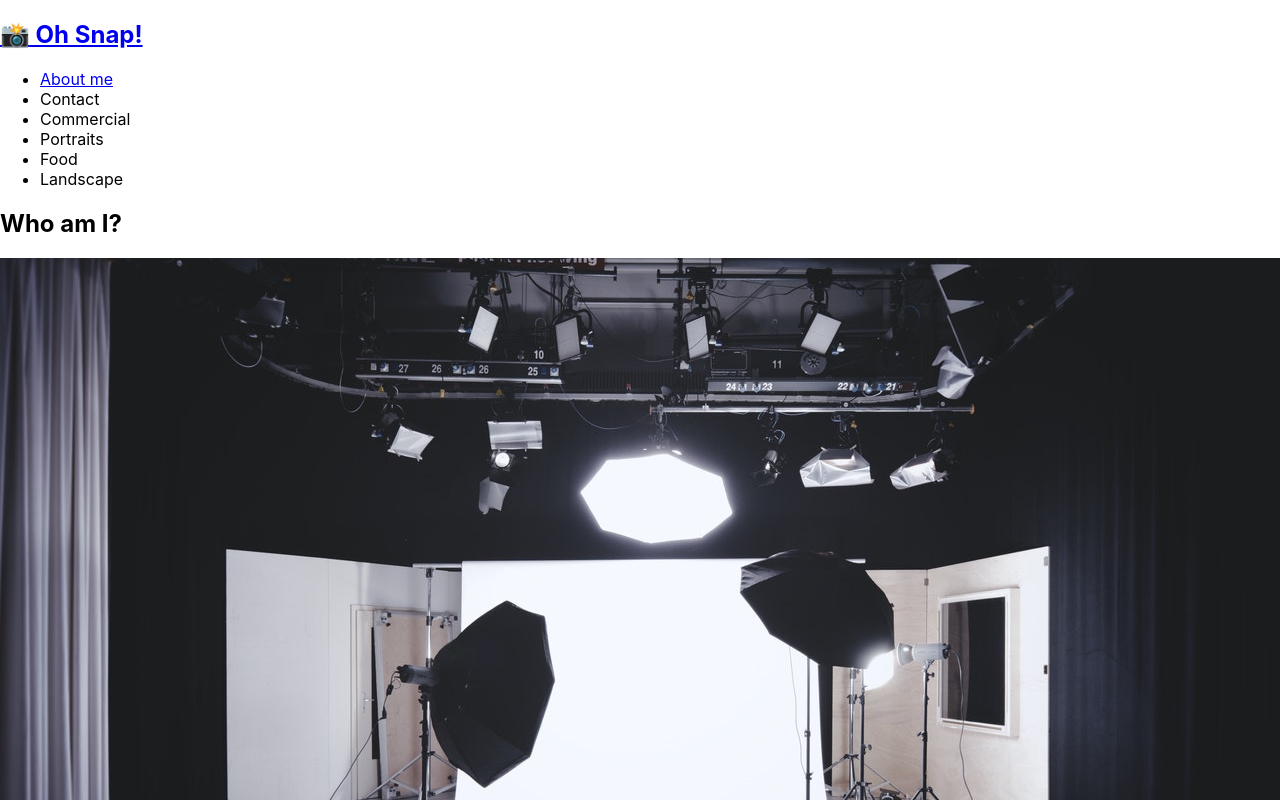
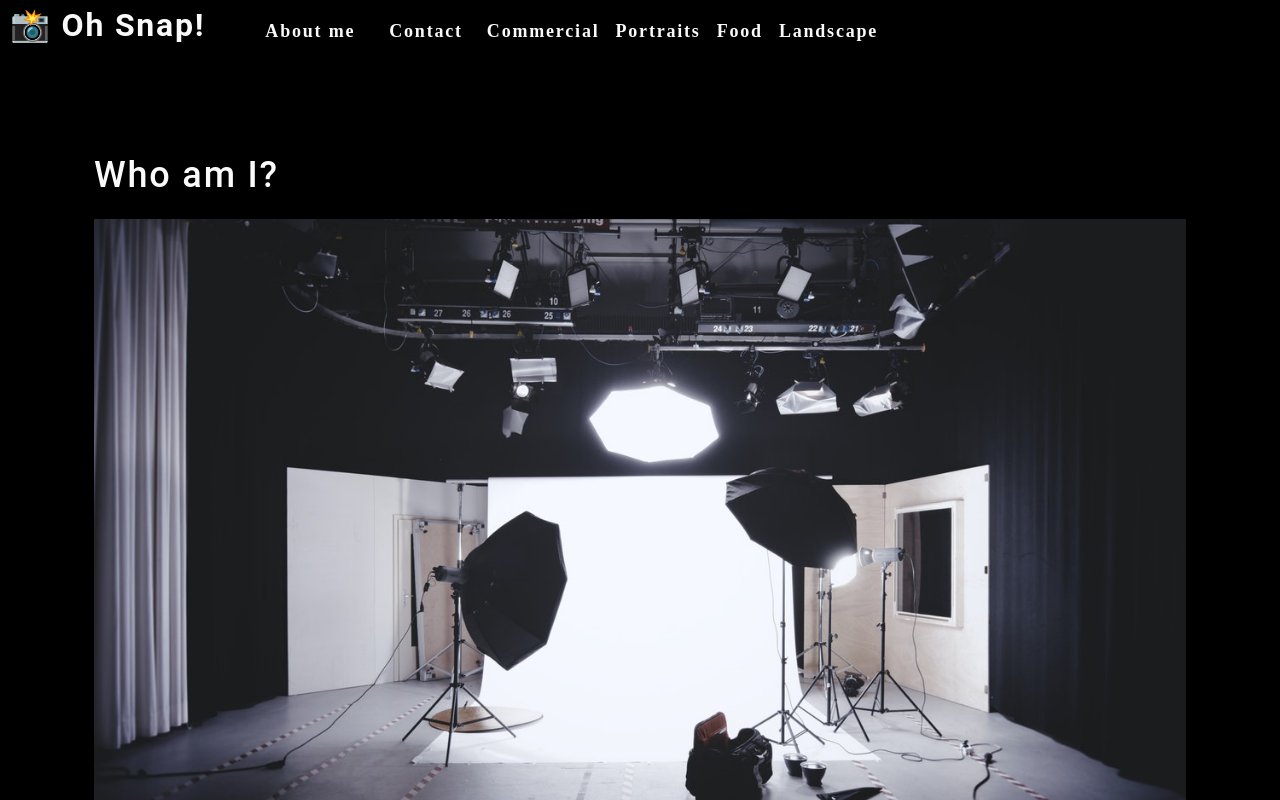
Before and after one commit to fraudwheeldrive/photo-port, a React (Create React App) app: page / in a window 1280 px wide. Shown: the top 800 px of the page. Built offline with nearby package versions, Linux system fonts and the light colour scheme.

Commit message:
fixed about section

```diff
--- a/src/App.js
+++ b/src/App.js
@@ -7,7 +7,7 @@ function App() {
     <div>
       <Nav />
       <main>
-        <About></About>
+        <About />
       </main>
     </div>
   );
--- a/src/index.css
+++ b/src/index.css
@@ -1,13 +1,295 @@
+
+main {
+	margin: 0 auto;
+	max-width: 90%;
+  padding: 50px 30px;
+}
+:root {
+  --primary: #8c54ff;
+  --secondary: #F3A847;
+  --tertiary: #B12704;
+  --light: #fafafa;
+  --dark: #000000;
+  --darker: #111111;
+  --error: rgb(228, 46, 1);
+  --spacing-one: calc(1rem * 0.5);
+  --spacing-two: calc(1rem);
+  --spacing-five: calc(2.5rem);
+
+}
+
+* {
+  box-sizing: border-box;
+}
+
+html,
+body {
+  min-height: 100%;
+}
+
 body {
   margin: 0;
-  font-family: -apple-system, BlinkMacSystemFont, 'Segoe UI', 'Roboto', 'Oxygen',
-    'Ubuntu', 'Cantarell', 'Fira Sans', 'Droid Sans', 'Helvetica Neue',
-    sans-serif;
-  -webkit-font-smoothing: antialiased;
-  -moz-osx-font-smoothing: grayscale;
+  padding: 0;
+  font-weight: 600;
+  line-height: 1.5;
+  font-size: 18px;
+  letter-spacing: .1em;
+  background: var(--dark);
+  color: var(--light);
+  font-family: 'Poiret One', cursive;
+
 }
 
-code {
-  font-family: source-code-pro, Menlo, Monaco, Consolas, 'Courier New',
-    monospace;
+h1,
+h2,
+h3,
+h4,
+h5,
+h6 {
+  font-family: 'Roboto', sans-serif;
+  font-weight: 500;
+  margin: 5px 0;
+  line-height: 1.25;
 }
+
+h1 {
+  font-size: 2.25rem;
+}
+
+h2 {
+  font-size: 2rem;
+}
+
+h3 {
+  font-size: 1.75rem;
+}
+
+h4 {
+  font-size: 1.5rem;
+}
+
+h5 {
+  font-size: 1.25rem;
+}
+
+h6 {
+  font-size: 1rem;
+}
+
+p {
+  font-size: 1.1rem;
+  margin-top: 0;
+}
+
+a {
+  color: var(--tertiary);
+  text-decoration: none;
+  font-weight: bold;
+}
+
+a:hover {
+  text-decoration: underline;
+}
+
+header {
+  background: var(--dark);
+}
+
+header a {
+  color: var(--light);
+}
+
+button {
+  font-size: 1rem;
+  text-decoration: none;
+  padding: 0.25rem 1rem;
+  border-radius: .5rem;
+  border: none;
+  outline: none;
+  cursor: pointer;
+  margin: 0 1px;
+  background-color: var(--secondary);
+}
+
+button:hover {
+  opacity: .8;
+}
+
+button[disabled] {
+  cursor: default;
+  opacity: .8;
+}
+
+img {
+  max-width: 100%;
+}
+
+span[role="img"] {
+  cursor: default;
+}
+
+form {
+  width: 40%;
+}
+
+input {
+  font-size: 1rem;
+  padding: 0.25rem;
+  border: 1px solid var(--dark);
+  outline: none;
+  border-radius: 3px;
+  transition: box-shadow 0.2s;
+}
+
+input:focus {
+  border: 1px solid var(--secondary);
+  box-shadow: 0 0 .25rem rgba(0, 0, 0, .5);
+}
+
+li {
+  list-style: none;
+}
+
+nav a:hover {
+  text-decoration: none;
+}
+
+nav  li {
+  cursor: pointer;
+}
+
+textarea {
+	width: 600px;
+	height: 120px;
+	border: 3px solid #cccccc;
+	padding: 5px;
+}
+
+.container {
+  width: 85%;
+  max-width: 1200px;
+  margin-left: auto;
+  margin-right: auto;
+}
+
+.flex-row {
+  display: flex;
+  flex-wrap: wrap;
+}
+
+.space-between {
+  justify-content: space-between;
+}
+
+.flex-end {
+  justify-content: flex-end;
+}
+
+.mx-1 {
+  margin-right: var(--spacing-one);
+  margin-left: var(--spacing-one);
+}
+
+.mx-2 {
+  margin-right: var(--spacing-two);
+  margin-left: var(--spacing-two);
+}
+
+.my-1 {
+  margin-top: var(--spacing-one);
+  margin-bottom: var(--spacing-one);
+}
+
+.my-2 {
+  margin-top: var(--spacing-two);
+  margin-bottom: var(--spacing-two);
+}
+
+.my-5 {
+  margin-top: var(--spacing-five);
+  margin-bottom: var(--spacing-five);
+}
+
+.px-1 {
+  padding-right: var(--spacing-one);
+  padding-left: var(--spacing-one);
+}
+
+.px-2 {
+  padding-right: var(--spacing-two);
+  padding-left: var(--spacing-two);
+}
+
+.py-1 {
+  padding-top: var(--spacing-one);
+  padding-bottom: var(--spacing-one);
+}
+
+.py-2 {
+  padding-top: var(--spacing-two);
+  padding-bottom: var(--spacing-two);
+}
+
+.card {
+  width: 25%;
+  text-align: center;
+}
+
+.img-thumbnail {
+  width: auto;
+  height: 300px;
+  margin-bottom: 50px;
+  cursor: pointer;
+}
+
+.modalBackdrop {
+	background: rgba(0, 0, 0, .65);
+	bottom: 0;
+	left: 0;
+	overflow: auto;
+	position: fixed;
+	right: 0;
+	top: 0;
+	z-index: 1;
+}
+
+.modalContainer {
+	background: var(--darker);
+	border-radius: 5px;
+	max-width: 100%;
+	margin: 50px auto;
+	padding: 15px;
+	width: 960px;
+}
+
+.modalTitle {
+	font-size: 18px;
+	font-weight: 600;
+	margin-bottom: 25px;
+}
+
+button {
+	background: var(--primary);
+	border: 0;
+	border-radius: 5px;
+	color: #fff;
+	cursor: pointer;
+	font-size: 16px;
+	font-weight: 600;
+	margin-bottom: 30px;
+	padding: 10px 15px;
+}
+
+a {
+	border-radius: 5px;
+	color: var(--primary);
+	font-weight: 600;
+	padding: 2px 4px;
+	margin-left: -2px;
+	margin-right: -2px;
+
+}
+
+.navActive {
+  color: var(--secondary);
+}
--- a/src/index.js
+++ b/src/index.js
@@ -2,7 +2,7 @@ import React from 'react';
 import ReactDOM from 'react-dom';
 import './index.css';
 import App from './App';
-import reportWebVitals from './reportWebVitals';
+import * as serviceWorker from './serviceWorker';
 
 ReactDOM.render(
   <React.StrictMode>
@@ -11,7 +11,8 @@ ReactDOM.render(
   document.getElementById('root')
 );
 
-// If you want to start measuring performance in your app, pass a function
-// to log results (for example: reportWebVitals(console.log))
-// or send to an analytics endpoint. Learn more: https://bit.ly/CRA-vitals
-reportWebVitals();
+// If you want your app to work offline and load faster, you can change
+// unregister() to register() below. Note this comes with some pitfalls.
+// Learn more about service workers: https://bit.ly/CRA-PWA
+// serviceWorker.
+serviceWorker.unregister();
--- /dev/null
+++ b/src/serviceWorker.js
@@ -0,0 +1,141 @@
+// This optional code is used to register a service worker.
+// register() is not called by default.
+
+// This lets the app load faster on subsequent visits in production, and gives
+// it offline capabilities. However, it also means that developers (and users)
+// will only see deployed updates on subsequent visits to a page, after all the
+// existing tabs open on the page have been closed, since previously cached
+// resources are updated in the background.
+
+// To learn more about the benefits of this model and instructions on how to
+// opt-in, read https://bit.ly/CRA-PWA
+
+const isLocalhost = Boolean(
+    window.location.hostname === 'localhost' ||
+      // [::1] is the IPv6 localhost address.
+      window.location.hostname === '[::1]' ||
+      // 127.0.0.0/8 are considered localhost for IPv4.
+      window.location.hostname.match(
+        /^127(?:\.(?:25[0-5]|2[0-4][0-9]|[01]?[0-9][0-9]?)){3}$/
+      )
+  );
+
+  export function register(config) {
+    if (process.env.NODE_ENV === 'production' && 'serviceWorker' in navigator) {
+      // The URL constructor is available in all browsers that support SW.
+      const publicUrl = new URL(process.env.PUBLIC_URL, window.location.href);
+      if (publicUrl.origin !== window.location.origin) {
+        // Our service worker won't work if PUBLIC_URL is on a different origin
+        // from what our page is served on. This might happen if a CDN is used to
+        // serve assets; see https://github.com/facebook/create-react-app/issues/2374
+        return;
+      }
+
+      window.addEventListener('load', () => {
+        const swUrl = `${process.env.PUBLIC_URL}/service-worker.js`;
+
+        if (isLocalhost) {
+          // This is running on localhost. Let's check if a service worker still exists or not.
+          checkValidServiceWorker(swUrl, config);
+
+          // Add some additional logging to localhost, pointing developers to the
+          // service worker/PWA documentation.
+          navigator.serviceWorker.ready.then(() => {
+            console.log(
+              'This web app is being served cache-first by a service ' +
+                'worker. To learn more, visit https://bit.ly/CRA-PWA'
+            );
+          });
+        } else {
+          // Is not localhost. Just register service worker
+          registerValidSW(swUrl, config);
+        }
+      });
+    }
+  }
+
+  function registerValidSW(swUrl, config) {
+    navigator.serviceWorker
+      .register(swUrl)
+      .then(registration => {
+        registration.onupdatefound = () => {
+          const installingWorker = registration.installing;
+          if (installingWorker == null) {
+            return;
+          }
+          installingWorker.onstatechange = () => {
+            if (installingWorker.state === 'installed') {
+              if (navigator.serviceWorker.controller) {
+                // At this point, the updated precached content has been fetched,
+                // but the previous service worker will still serve the older
+                // content until all client tabs are closed.
+                console.log(
+                  'New content is available and will be used when all ' +
+                    'tabs for this page are closed. See https://bit.ly/CRA-PWA.'
+                );
+
+                // Execute callback
+                if (config && config.onUpdate) {
+                  config.onUpdate(registration);
+                }
+              } else {
+                // At this point, everything has been precached.
+                // It's the perfect time to display a
+                // "Content is cached for offline use." message.
+                console.log('Content is cached for offline use.');
+
+                // Execute callback
+                if (config && config.onSuccess) {
+                  config.onSuccess(registration);
+                }
+              }
+            }
+          };
+        };
+      })
+      .catch(error => {
+        console.error('Error during service worker registration:', error);
+      });
+  }
+
+  function checkValidServiceWorker(swUrl, config) {
+    // Check if the service worker can be found. If it can't reload the page.
+    fetch(swUrl, {
+      headers: { 'Service-Worker': 'script' },
+    })
+      .then(response => {
+        // Ensure service worker exists, and that we really are getting a JS file.
+        const contentType = response.headers.get('content-type');
+        if (
+          response.status === 404 ||
+          (contentType != null && contentType.indexOf('javascript') === -1)
+        ) {
+          // No service worker found. Probably a different app. Reload the page.
+          navigator.serviceWorker.ready.then(registration => {
+            registration.unregister().then(() => {
+              window.location.reload();
+            });
+          });
+        } else {
+          // Service worker found. Proceed as normal.
+          registerValidSW(swUrl, config);
+        }
+      })
+      .catch(() => {
+        console.log(
+          'No internet connection found. App is running in offline mode.'
+        );
+      });
+  }
+
+  export function unregister() {
+    if ('serviceWorker' in navigator) {
+      navigator.serviceWorker.ready
+        .then(registration => {
+          registration.unregister();
+        })
+        .catch(error => {
+          console.error(error.message);
+        });
+    }
+  }
```
Also changed, not shown: public/logo192.png (added), public/logo512.png (added).
